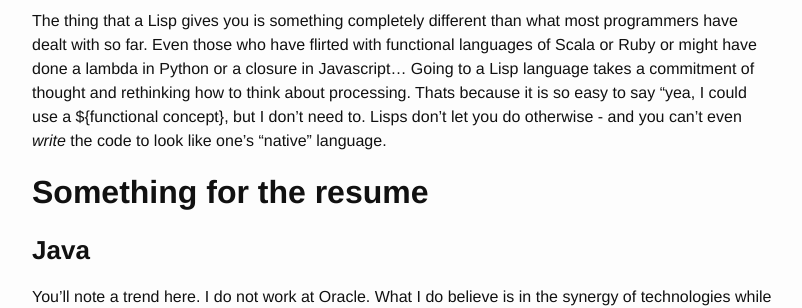
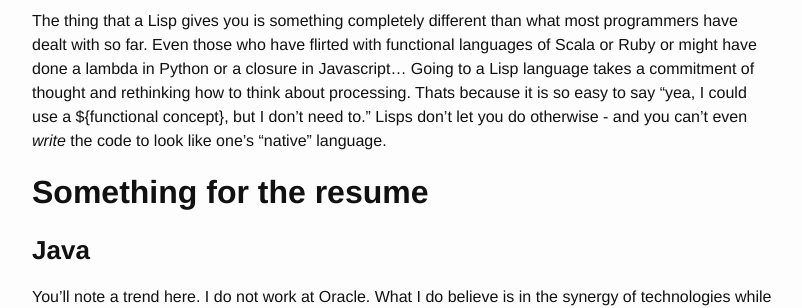
Before and after one commit to the-whiteboard/the-whiteboard.github.io, a Jekyll site: the page built from _posts/2016-02-19-five-languages-michaelt.markdown, in a window 1280 px wide and 900 px high, scrolled down 1557 px. Shown: the part 248-556 px from the top of the window, without its empty margins (238-1040 px from the left). Built offline with Jekyll 4.4.1, drawn with Linux system fonts in a browser that asks for light colours.

Commit message:
Fix missing quote.

```diff
--- a/_posts/2016-02-19-five-languages-michaelt.markdown
+++ b/_posts/2016-02-19-five-languages-michaelt.markdown
@@ -99,7 +99,7 @@
 done a lambda in Python or a closure in Javascript... Going to a
 Lisp language takes a commitment of thought and rethinking how
 to think about processing.  Thats because it is so easy to say "yea,
-I could use a ${functional concept}, but I don't need to.  Lisps
+I could use a ${functional concept}, but I don't need to."  Lisps
 don't let you do otherwise - and you can't even *write* the code to
 look like one's "native" language.
 
```
